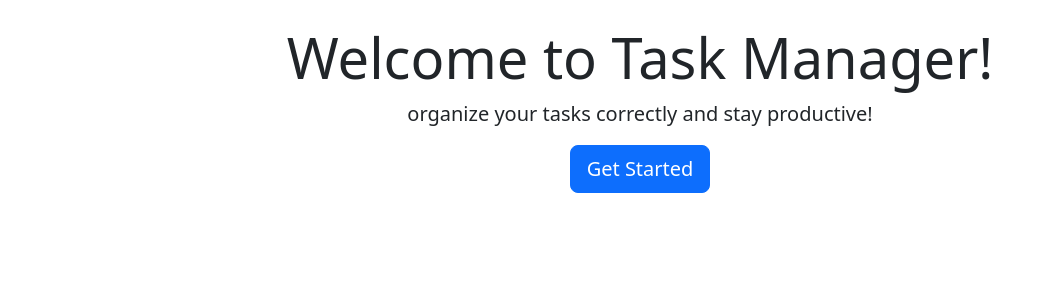
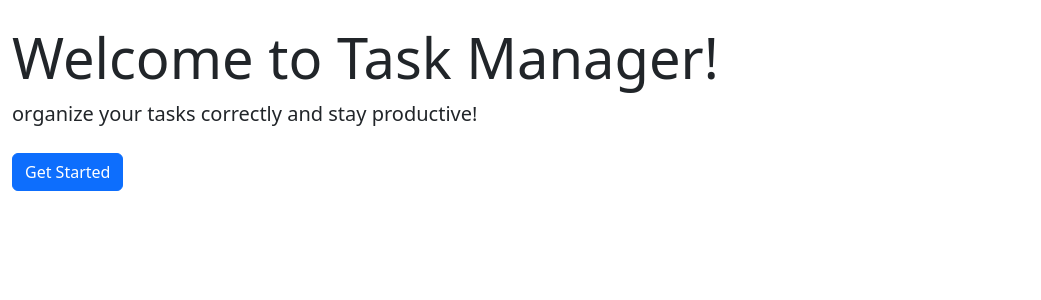
Before and after one commit to kamusia/python-project-52, a Django app: page / in a window 1280 px wide. Shown: the part 56-356 px from the top of the page, without its empty margins (0-1041 px from the left). Run offline with Django 4.2, Linux system fonts and the light colour scheme.

Commit message:
fix step 2

```diff
--- a/task_manager/templates/base.html
+++ b/task_manager/templates/base.html
@@ -24,7 +24,7 @@
     </nav>
 
     <!-- Контент -->
-    <main class="container">
+    <main class="container-fluid">
         {% block content %}{% endblock %}
     </main>
 
--- a/task_manager/templates/home.html
+++ b/task_manager/templates/home.html
@@ -1,9 +1,9 @@
 {% extends 'base.html' %}
 
 {% block content %}
-<div class="jumbotron text-center">
+<div class="text-start">
     <h1 class="display-4">Welcome to Task Manager!</h1>
-    <p class="lead">organize your tasks correctly and stay productive!</p>
-    <a class="btn btn-primary btn-lg" href="#" role="button">Get Started</a>
+    <p class="lead mb-4">organize your tasks correctly and stay productive!</p>
+    <a class="btn btn-primary" href="#" role="button">Get Started</a>
 </div>
 {% endblock %}
```
